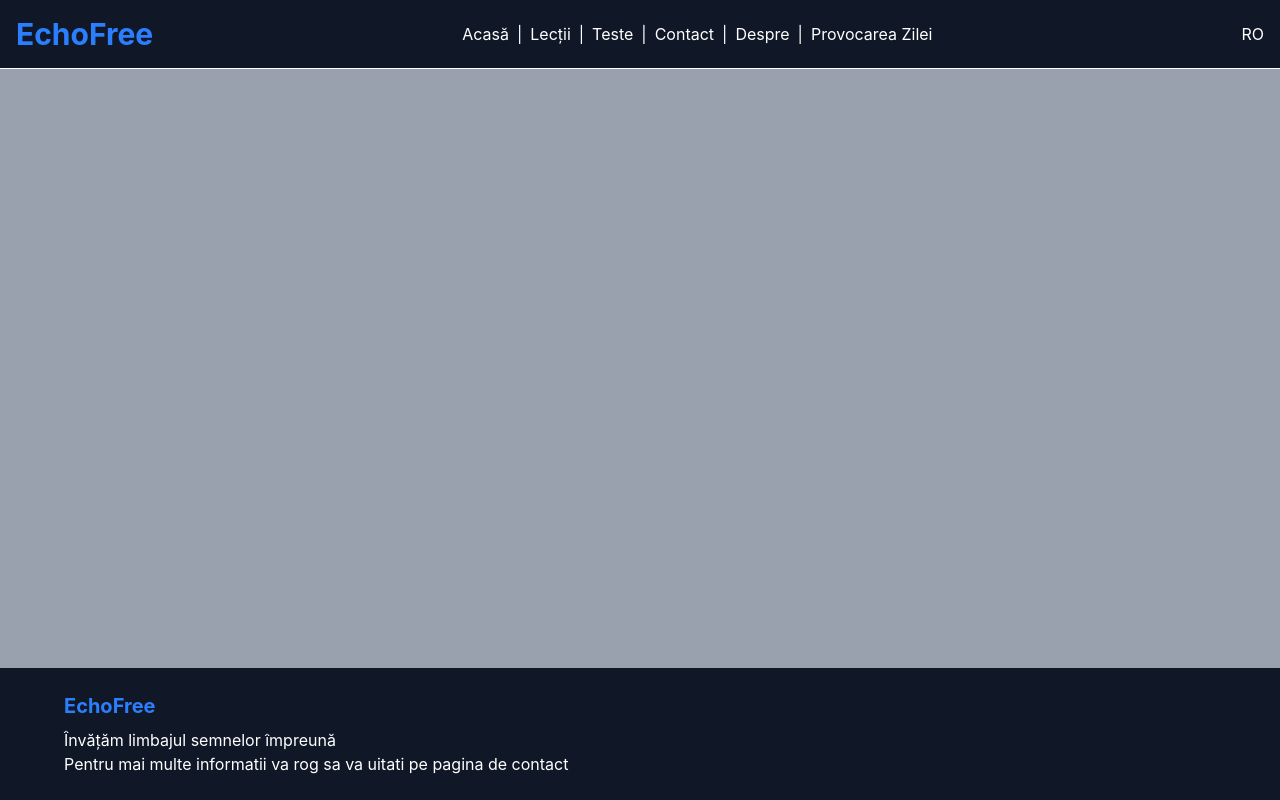
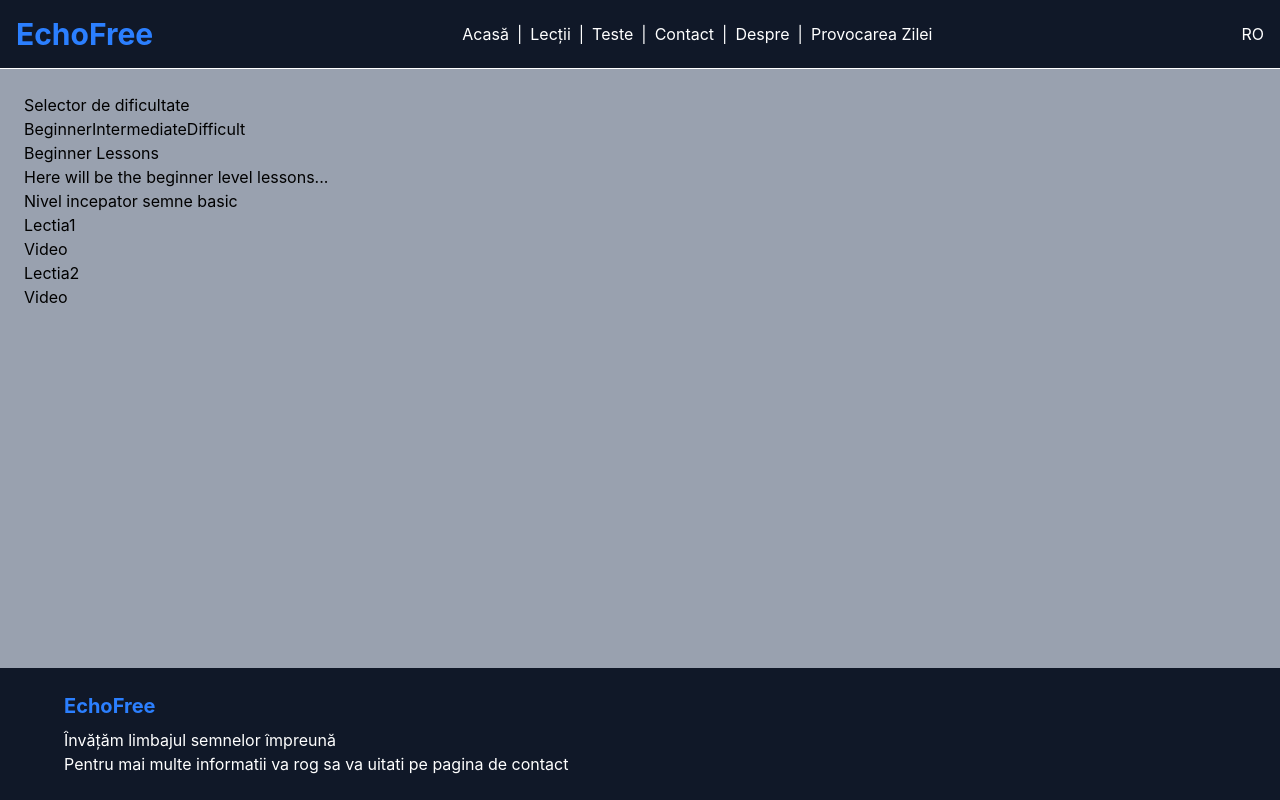
Before and after one commit to Racz-Emanuel/OneYearProject, a Vue app: page /lessons/beginner in a window 1280 px wide. Built offline with nearby package versions, Linux system fonts and the light colour scheme.

Commit message:
Am adaugat computed in LessonsView

```diff
--- /dev/null
+++ b/src/lessons/BeginnerLessons.vue
@@ -0,0 +1,18 @@
+<template>
+  <div>
+    <h1>Beginner Lessons</h1>
+    <p>Here will be the beginner level lessons...</p>
+  </div>
+
+  <div>
+    <Alphabet />
+  </div>
+</template>
+
+<script setup>
+import Alphabet from "@/components/Alphabet.vue"
+</script>
+
+<style scoped>
+/* Optional styles */
+</style>
--- /dev/null
+++ b/src/lessons/DifficultLessons.vue
@@ -0,0 +1,16 @@
+<template>
+  <div>
+    <h1>Difficult Lessons</h1>
+    <p>Here will be the beginner level lessons...</p>
+  </div>
+
+  <div></div>
+</template>
+
+<script setup>
+// Optional script
+</script>
+
+<style scoped>
+/* Optional styles */
+</style>
--- /dev/null
+++ b/src/lessons/IntermedaiteLessons.vue
@@ -0,0 +1,14 @@
+<template>
+  <div>
+    <h1>Inetrmediate Lessons</h1>
+    <p>Here will be the beginner level lessons...</p>
+  </div>
+</template>
+
+<script setup>
+// Optional script
+</script>
+
+<style scoped>
+/* Optional styles */
+</style>
--- a/src/sites/LessonsView.vue
+++ b/src/sites/LessonsView.vue
@@ -1,18 +1,31 @@
 <script setup>
-import Lessons from '@/components/Lessons.vue';
-import Alphabet from '@/components/Alphabet.vue';
-import Acheivements from '@/components/Acheivements.vue';
-import Numbers from '@/components/Numbers.vue';
-import Sign from '@/components/Sign.vue';
+import { computed } from "vue"
+import { useRoute } from "vue-router"
+
+import Lessons from "@/components/Lessons.vue"
+import Acheivements from "@/components/Acheivements.vue"
+import Numbers from "@/components/Numbers.vue"
+import Sign from "@/components/Sign.vue"
+
+const route = useRoute()
+const showMainCompnents = computed(() => route.path == "/lessons")
 </script>
 
+<template>
+  <div class="lessons-selector">
+    <h2>Selector de dificultate</h2>
+    <div class="levels">
+      <router-link to="/lessons/beginner" class="level-card">Beginner</router-link>
+      <router-link to="/lessons/intermediate" class="level-card">Intermediate</router-link>
+      <router-link to="/lessons/difficult" class="level-card">Difficult</router-link>
+    </div>
 
-<template>
-  <div>
-    <Sign/>
-    <Lessons />
-    <Alphabet />
-    <Numbers/>
-    <Acheivements />
+    <div v-if="showMainCompnents">
+      <Sign />
+      <Lessons />
+      <Numbers />
+      <Acheivements />
+    </div>
+    <router-view />
   </div>
 </template>
```
Also changed, not shown: src/router/index.js (+24 -13 lines).
